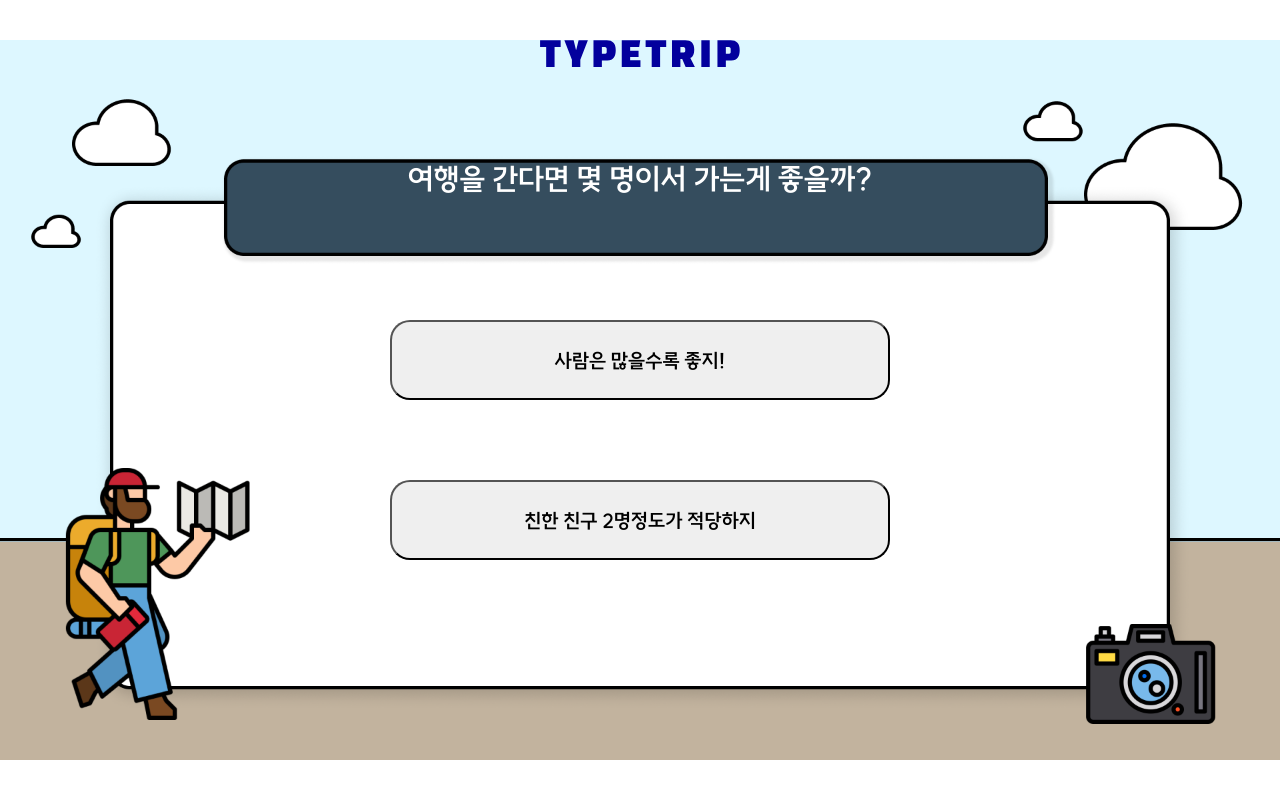
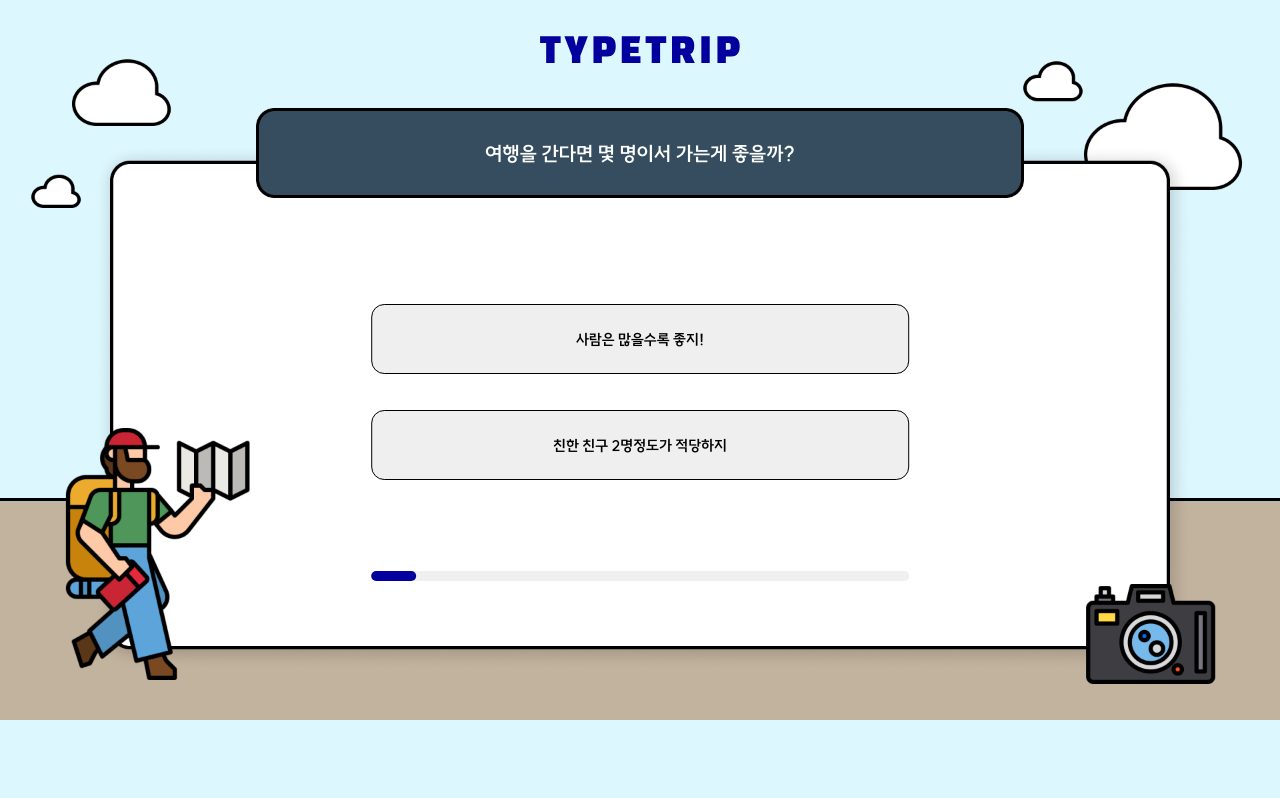
Before and after one commit to minz-cha/TypeTrip, a React (Create React App) app: page / in a window 1280 px wide. Built offline with nearby package versions, Linux system fonts and the light colour scheme.

Commit message:
mbti css 수정

```diff
--- a/src/components/mbti/questionApp.jsx
+++ b/src/components/mbti/questionApp.jsx
@@ -1,6 +1,5 @@
-import React, { createRef, useEffect, useState } from "react";
-// import testImg from "../assets/background-test.png";
-// import testLogo from "../assets/test-logo.svg";
+import React, { Fragment, createRef, useEffect, useState } from "react";
+import questionBox from "../../assets/question-box.png";
 import { useNavigate } from "react-router-dom";
 import "../../styles/test.css";
 import questions from "../common/questionObject.json";
@@ -72,8 +71,11 @@ const QuestionApp = () => {
 
   return (
     <div className="question-container">
-      <div>
-        <div className="question-text">{currentQuestion.question}</div>
+      <div className="question-box">
+        <img src={questionBox} />
+        <p>{currentQuestion.question}</p>
+      </div>
+      <div className="question-btn">
         <button onClick={() => handleButtonClick(0)} className="button1">
           {buttonLabels[0]}
         </button>
@@ -81,11 +83,13 @@ const QuestionApp = () => {
           {buttonLabels[1]}
         </button>
       </div>
-      <div className="progress-bar-container">
-        <div
-          className="progress-bar"
-          style={{ width: `${(currentSlide / TOTAL_SLIDES) * 100}%` }}
-        ></div>
+      <div className="bottom-container">
+        <div className="progress-bar-container">
+          <div
+            className="progress-bar"
+            style={{ width: `${(currentSlide / TOTAL_SLIDES) * 100}%` }}
+          ></div>
+        </div>
       </div>
     </div>
   );
--- a/src/components/mbti/resultPage.jsx
+++ b/src/components/mbti/resultPage.jsx
@@ -1,11 +1,9 @@
 import React, { useEffect } from "react";
-import resultImg from "../../assets/background-result.png";
+import testImg from "../../assets/background-result.png";
 import testLogo from "../../assets/test-logo.svg";
 import resultObject from "../common/resultObject.json";
 import "../../styles/test.css";
 import { useParams } from "react-router-dom";
-
-import enfpImage from "../../assets/enfp.png";
 
 const ResultPage = ({ match }) => {
   // 결과에 대한 정보 반환
@@ -14,23 +12,26 @@ const ResultPage = ({ match }) => {
   const resultData = resultObject[mbtiResult];
   const { id, nick, img, description, like, hate } = resultData;
 
-  // id와 nick 값을 로컬 스토리지에 저장
+  // id와 nick 값을 로컬 스토리지에 저장z
   useEffect(() => {
     localStorage.setItem("id", id);
     localStorage.setItem("nick", nick);
   }, [id, nick]);
 
   return (
-    <div>
-      <div className="resultImageContainer">
-        <img src={resultImg} className="image" />
+    <div className="image-container">
+      <div className="testImg">
+        <img src={testImg} />
+        <div className="test-logo">
+          <img src={testLogo} className="test-logo-img" />
         </div>
-
         <div className="result-container">
+          <div className="result-name">
             <p style={{ fontSize: "30px" }}>
               [{id}] {nick}
             </p>
-        <p style={{ fontSize: "16px" }}>{description}</p>
+            <span style={{ fontSize: "16px" }}>{description}</span>
+          </div>
           <div className="like-hate-container">
             <div className="like-container">
               <h2>LIKE</h2>
@@ -41,7 +42,6 @@ const ResultPage = ({ match }) => {
                 </div>
               ))}
             </div>
-
             <div className="hate-container">
               <h2>HATE</h2>
               {hate.map((item) => (
@@ -54,6 +54,7 @@ const ResultPage = ({ match }) => {
           </div>
         </div>
       </div>
+    </div>
   );
 };
 
--- a/src/components/mbti/test.jsx
+++ b/src/components/mbti/test.jsx
@@ -1,23 +1,21 @@
 import React, { useState } from "react";
-import testImg from "../../assets/background-test.png";
+import testImg from "../../assets/background-result.png";
 import testLogo from "../../assets/test-logo.svg";
-// import questionImg from "../assets/rectangle-question.png";
 import QuestionApp from "../mbti/questionApp";
 import "../../styles/test.css";
 
 function Test(props) {
   return (
-    <div className="imageContainer">
-      <img src={testImg} className="image" />
-      <div>
+    <div className="image-container">
+      <div className="testImg">
+        <img src={testImg} />
         <div className="test-logo">
           <img src={testLogo} className="test-logo-img" />
         </div>
-        <QuestionApp />
+        <section>
+          <QuestionApp />
+        </section>
       </div>
-      {/* <div className="progress-bar-container">
-        <div className="progress-bar" style={{ width: `${progress}%` }}></div>
-      </div> */}
     </div>
   );
 }
--- a/src/styles/test.css
+++ b/src/styles/test.css
@@ -1,16 +1,3 @@
-/* .imageContainer {
-  position: relative;
-  display: flex;
-  align-items: center;
-  justify-content: center;
-}
-
-.image {
-  max-width: 90%;
-  height: 80%;
-  border-radius: 15px;
-  object-fit: contain;
-} */
 @font-face {
   font-family: "MBC";
   font-weight: 50;
@@ -22,151 +9,122 @@
   src: url("../fonts/SUITE-Bold.ttf") format("truetype");
 }
 
-/* .wrapper {
+body {
+  background: #ddf7ff;
+}
+
+.image-container {
   position: relative;
   display: flex;
   align-items: center;
   justify-content: center;
-  height: 100vh;
   overflow: hidden;
-} */
+}
 
-.imageContainer {
+.testImg {
   position: relative;
   display: flex;
   align-items: center;
   justify-content: center;
-  height: 100vh; /* 화면 높이에 맞게 설정 */
-  overflow: hidden; /* 스크롤을 숨기기 위해 overflow: hidden;을 추가 */
+  overflow: hidden;
 }
 
-.resultImageContainer {
+.image-container img {
+  max-width: 100vw;
+  max-height: 100vh;
+}
+
+.image-container section {
+  width: 60%;
+  height: 70%;
+  position: absolute;
+  top: 50%;
+  left: 50%;
+  transform: translate(-50%, -50%);
+  z-index: 1;
+}
+
+.question-container {
+  width: 100%;
+  height: 100%;
+  position: absolute;
+  top: 50%;
+  left: 50%;
+  transform: translate(-50%, -50%);
+  z-index: 1;
+}
+
+.question-box {
+  position: relative;
+  display: flex;
+  flex-direction: column;
+  align-items: center;
+}
+
+.question-box img {
+  position: relative;
+  display: block;
+  width: 100%;
+  margin: 0 auto;
+}
+
+.question-box p {
+  position: absolute;
+  top: 50%;
+  left: 50%;
+  transform: translate(-50%, -50%);
   font-family: "Suite";
+  margin: 0;
+  font-size: 20px;
+  color: white;
+  text-align: center;
+  width: 100%;
+  box-sizing: border-box;
+}
+
+.question-btn {
   position: relative;
   display: flex;
   align-items: center;
-  justify-content: center;
-  height: 100vh; /* 화면 높이에 맞게 설정 */
-  overflow: hidden; /* 스크롤을 숨기기 위해 overflow: hidden;을 추가 */
+  flex-direction: column;
+  height: 70%;
 }
 
-.question-container {
+.question-btn button {
   position: absolute;
-  top: 0;
-  left: 0;
-  width: 100%;
-  height: 100%;
-  /* Add other styles as needed */
-}
-
-.result-container {
-  position: absolute;
-  top: 50%; /* 이미지 중앙에 위치하도록 top 값을 50%로 설정 */
-  left: 50%; /* 이미지 중앙에 위치하도록 left 값을 50%로 설정 */
-  transform: translate(
-    -50%,
-    -50%
-  ); /* top, left 값의 50%만큼 이동하여 중앙 정렬 */
-  display: flex;
-  flex-direction: column;
-  font-family: "Suite";
-  font-size: 25px;
-  align-items: center;
-  gap: 3px;
-}
-
-.like-hate-container {
-  display: flex;
-  justify-content: space-between;
-  font-size: 15px;
-  gap: 50px;
-}
-
-.like-container,
-.hate-container {
-  flex: 1;
-  display: flex;
-  flex-direction: column;
-  align-items: center;
-  gap: 10px; /* 내부 요소들 사이의 간격을 조정할 수 있습니다. */
-}
-
-.like-container div,
-.hate-container div {
-  display: flex;
-  flex-direction: column;
-  align-items: center;
-  gap: 5px; /* 내부 요소들 사이의 간격을 조정할 수 있습니다. */
-}
-
-.result-container img {
-  max-width: 100%;
-  height: auto;
-}
-
-.image {
-  max-width: 100%;
-  max-height: 100%;
-  object-fit: contain;
-  /* border-radius: 15px; */
-}
-
-.test-logo {
-  position: absolute;
-  width: auto; /* 원하는 너비로 조정 */
-  top: 5%;
-  left: 50%;
-  transform: translateX(-50%);
-}
-
-.test-logo-img {
-  width: 200px; /* 로고의 너비를 원하는 크기로 조정 */
-  height: auto; /* 높이는 자동 조정되도록 설정 */
-}
-
-.question-text {
-  position: absolute;
-  top: 20%;
+  border-radius: 13px;
   left: 50%;
   transform: translateX(-50%);
   z-index: 1;
   font-family: "Suite";
-  font-size: 30px;
-  color: white;
+  font-size: 15px;
+  width: 70%;
+  height: 20%;
+  border: 1px solid black;
 }
 
-.button1 {
-  position: absolute;
-  top: 40%;
-  left: 50%;
-  border-radius: 20px;
-  transform: translateX(-50%);
-  z-index: 1;
-  font-family: "Suite";
-  font-size: 20px;
-  width: 500px;
-  height: 80px;
+.question-btn button.button1 {
+  top: 30%;
 }
 
-.button2 {
-  position: absolute;
+.question-btn button.button2 {
   top: 60%;
-  left: 50%;
-  border-radius: 20px;
-  transform: translateX(-50%);
-  z-index: 1;
-  font-family: "Suite";
-  font-size: 20px;
-  width: 500px;
-  height: 80px;
+}
+
+.bottom-container {
+  position: relative;
+  display: flex;
+  align-items: center;
+  flex-direction: column;
+  height: 10%;
 }
 
 .progress-bar-container {
   position: absolute;
-  top: calc(20% + 370px); /* question-text의 아래로 위치 조정 */
+  top: 50%;
   left: 50%;
-  transform: translateX(-50%);
-  width: 400px; /* 수정된 부분 */
+  transform: translate(-50%, -50%);
+  width: 70%;
   height: 10px;
   background-color: #f0f0f0;
   border-radius: 5px;
@@ -178,3 +136,84 @@
   border-radius: 5px;
   transition: width 0.5s ease-in-out;
 }
+
+.resultImageContainer {
+  font-family: "Suite";
+  position: relative;
+  display: flex;
+  align-items: center;
+  justify-content: center;
+  height: 100vh;
+  overflow: hidden;
+}
+
+.result-container {
+  position: absolute;
+  width: 50%;
+  height: 50%;
+  top: 50%;
+  left: 50%;
+  transform: translate(-50%, -50%);
+  z-index: 1;
+}
+
+.result-name {
+  position: relative;
+  display: flex;
+  align-items: center;
+  flex-direction: column;
+  height: 70%;
+}
+
+.result-name p {
+  position: absolute;
+  font-family: "Suite";
+}
+
+.result-name span {
+  position: absolute;
+  top: 40%;
+  font-family: "Suite";
+}
+
+.like-hate-container {
+  position: relative;
+  display: flex;
+  align-items: center;
+  height: 30%;
+}
+
+.like-container,
+.hate-container {
+  flex: 1;
+  display: flex;
+  flex-direction: column;
+  align-items: center;
+  gap: 10px;
+}
+
+.like-container div,
+.hate-container div {
+  display: flex;
+  flex-direction: column;
+  align-items: center;
+  gap: 5px;
+}
+
+.result-container img {
+  max-width: 100%;
+  height: auto;
+}
+
+.test-logo {
+  position: absolute;
+  width: auto;
+  top: 5%;
+  left: 50%;
+  transform: translateX(-50%);
+}
+
+.test-logo-img {
+  width: 200px;
+  height: auto;
+}
```
Also changed, not shown: src/assets/question-box.png (added). Lines whose indentation alone changed are shown as unchanged.
